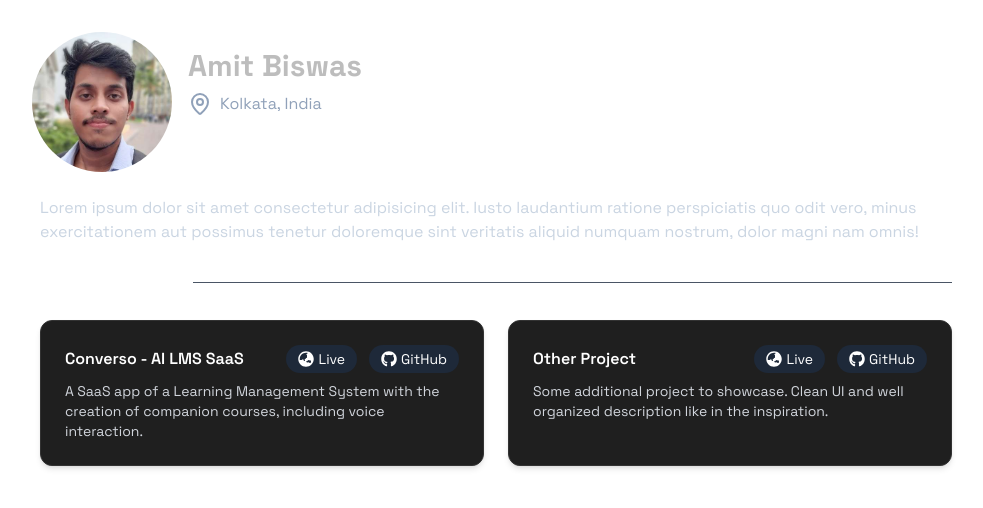
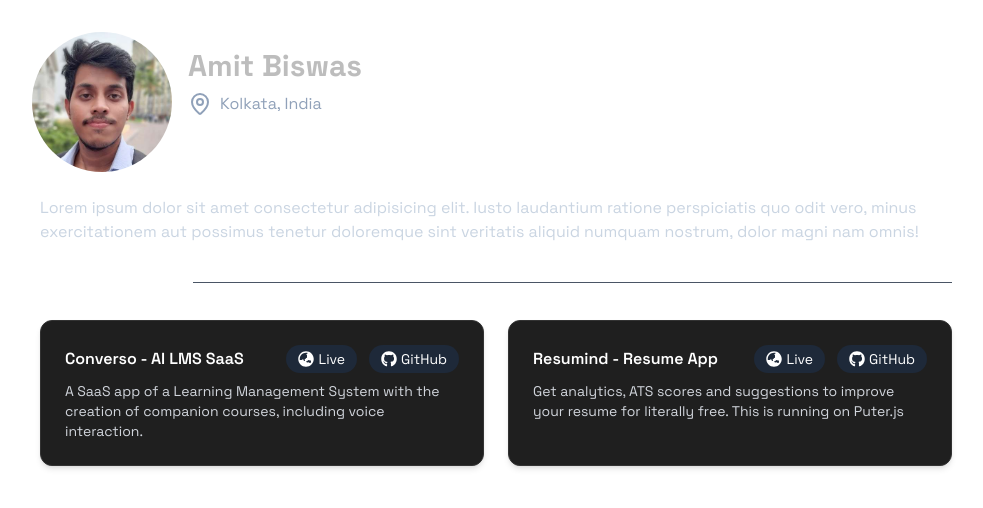
Before and after one commit to AmitBiswas1402/portfolio-1, a Next.js app: page / in a window 1280 px wide. Shown: the top 508 px of the page, without its empty margins (144-1127 px from the left). Built offline with nearby package versions, Linux system fonts and the light colour scheme.

Commit message:
used map functions for better work

```diff
--- a/components/Body.tsx
+++ b/components/Body.tsx
@@ -1,5 +1,6 @@
 "use client";
 
+import { projects } from "@/constants";
 import ProjectCard from "./ProjectCard";
 
 const Body = () => {
@@ -11,21 +12,16 @@ const Body = () => {
       </div>
 
       <div className="grid grid-cols-1 md:grid-cols-2 gap-6">
-        <ProjectCard
-          id="1"
-          name="Converso - AI LMS SaaS"
-          desc="A SaaS app of a Learning Management System with the creation of companion courses, including voice interaction."
-          website="https://ai-voice-converso.vercel.app/"
-          github="https://github.com/AmitBiswas1402/ai-voice-2"
-        />
-        <ProjectCard
-          id="2"
-          name="Other Project"
-          desc="Some additional project to showcase. Clean UI and well organized description like in the inspiration."
-          website="https://example.com"
-          github="https://github.com/example/repo"
-        />
-        {/* Add more cards here */}
+        {projects.map((proj) => (
+          <ProjectCard
+            key={proj.id}
+            id={proj.id}
+            name={proj.name}
+            desc={proj.desc}
+            website={proj.website}
+            github={proj.github}
+          />
+        ))}
       </div>
     </div>
   );
--- a/components/ProjectCard.tsx
+++ b/components/ProjectCard.tsx
@@ -15,7 +15,7 @@ const ProjectCard = ({ name, desc, website, github }: ProjectCardProps) => {
   return (
     <article className="bg-[#1f1f1f] border border-[#333] rounded-xl p-6 mb-6 shadow-md hover:shadow-lg transition-shadow duration-300">
       <div className="flex items-center justify-between mb-2">
-        <h3 className="text-base font-semibold text-white">{name}</h3>
+        <h3 className="text-[16px] font-semibold text-white">{name}</h3>
         <div className="flex gap-3">
           <a
             href={website}
--- a/constants/index.ts
+++ b/constants/index.ts
@@ -1,4 +1,4 @@
-export const project = [
+export const projects = [
     {
         id: "1",
         name: "Converso - AI LMS SaaS",
@@ -8,7 +8,7 @@ export const project = [
     },
     {
         id: "2",
-        name: "Resumind - Resume Analytics App",
+        name: "Resumind - Resume App",
         desc: "Get analytics, ATS scores and suggestions to improve your resume for literally free. This is running on Puter.js",
         website: "https://ai-analytical-saas.vercel.app/",
         github: "https://github.com/AmitBiswas1402/ai-analytical-saas",
```
